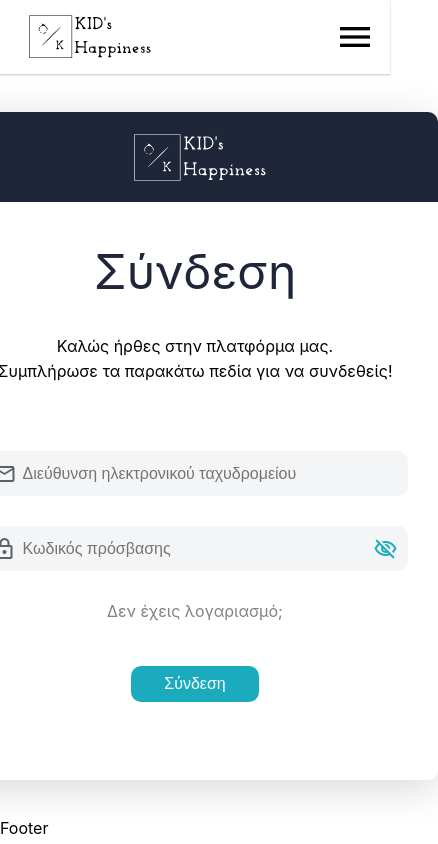
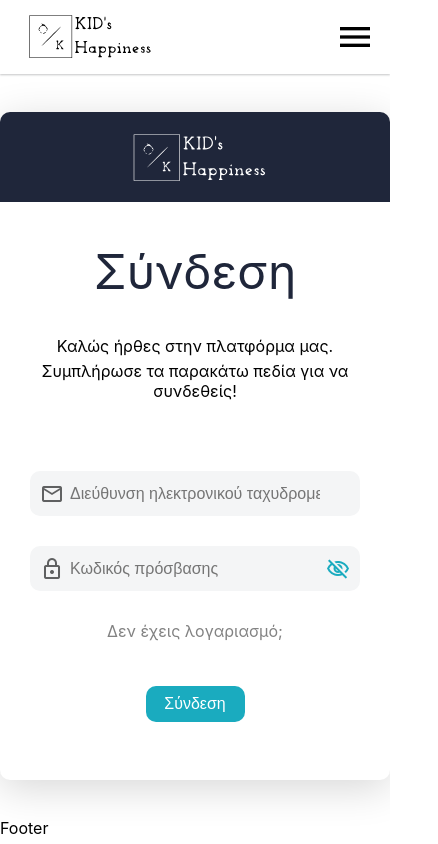
Before and after one commit to smackflad/ProjectTel, a React (Create React App) app in the folder parent-app/: page /Login in a window 390 px wide. Shown: the whole page, 438 px wide, since content can reach past the window. Built offline with nearby package versions, Linux system fonts and the light colour scheme.

Commit message:
responsive-login-register

```diff
--- a/parent-app/src/components/Pages/Register-Login-Pages/CommonLogReg/CommonLogReg.css
+++ b/parent-app/src/components/Pages/Register-Login-Pages/CommonLogReg/CommonLogReg.css
@@ -6,8 +6,13 @@
   flex-direction: column;
   height: calc(100vh - 100px); /* need change after footer is DONE   !!!!!!!!*/
 }
+@media (max-height: 700px) {
+  .CommonLogReg-external {
+    height: auto;
+  }
+}
 .CommonLogReg-wrapper {
-  width: 485px;
+  width: auto;
   height: 668px;
   border-radius: 10px;
   background: #ffffff 0% 0% no-repeat padding-box;
@@ -17,7 +22,7 @@
 .Logo-panel {
   height: 90px;
   background-color: #1f263a;
-  width: 485px;
+  width: auto;
   border-top-right-radius: 10px;
   border-top-left-radius: 10px;
   text-align: center;
--- a/parent-app/src/components/Pages/Register-Login-Pages/Register/Register.css
+++ b/parent-app/src/components/Pages/Register-Login-Pages/Register/Register.css
@@ -2,6 +2,7 @@
   color: #1f263a;
   font-size: 48px;
   padding-bottom: 30px;
+  text-align: center;
 }
 .Register-external {
   display: flex;
@@ -13,12 +14,14 @@
 }
 .simple-text {
   padding-top: 5px;
+  text-align: center;
 }
 .email-wrap {
   display: flex;
   align-items: center;
   position: relative;
   margin-top: 70px;
+  width: 100%;
 }
 .email-wrap span {
   position: absolute;
@@ -34,7 +37,7 @@
   border-bottom: none;
   border-radius: 10px;
   height: 45px;
-  width: 425px;
+  width: 100%;
   background-color: #f4f5f6;
   border: none;
   display: block;
@@ -48,6 +51,7 @@
   align-items: center;
   position: relative;
   margin-top: 30px;
+  width: 100%;
 }
 .password-wrap input {
   font-size: 16px;
@@ -58,7 +62,7 @@
   border-bottom: none;
   border-radius: 10px;
   height: 45px;
-  width: 425px;
+  width: 100%;
   background-color: #f4f5f6;
   border: none;
   display: block;
@@ -146,6 +150,7 @@
   display: flex;
   flex-direction: column;
   align-items: center;
+  width: 100%;
 }
 .spinner {
   display: flex;
--- a/parent-app/src/components/Pages/Register-Login-Pages/Register/RegisterStep2.css
+++ b/parent-app/src/components/Pages/Register-Login-Pages/Register/RegisterStep2.css
@@ -12,6 +12,7 @@
 .personal-details-fields {
   display: flex;
   flex-direction: column;
+  width: 100%;
 }
 .personal-details-fields input {
   font-size: 16px;
@@ -22,7 +23,7 @@
   border-bottom: none;
   border-radius: 10px;
   height: 45px;
-  width: 425px;
+  width: 100%;
   background-color: #f4f5f6;
   border: none;
   display: block;
```
